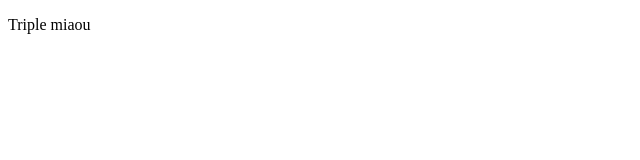
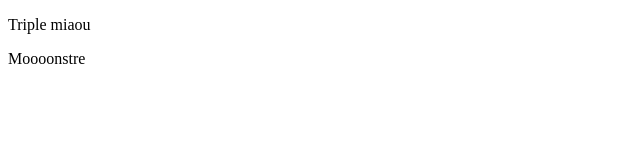
Before and after one commit to Roronrv/Versionning, a plain HTML site: page index.html in a window 1280 px wide. Shown: the full height of the page, 0-640 px from the left. Drawn offline with Linux system fonts and the light colour scheme.

Commit message:
2ème commit (test)

```diff
--- a/index.html
+++ b/index.html
@@ -7,5 +7,6 @@
 </head>
 <body>
     <p>Triple miaou</p>
+    <p>Moooonstre</p>
 </body>
 </html>
```
